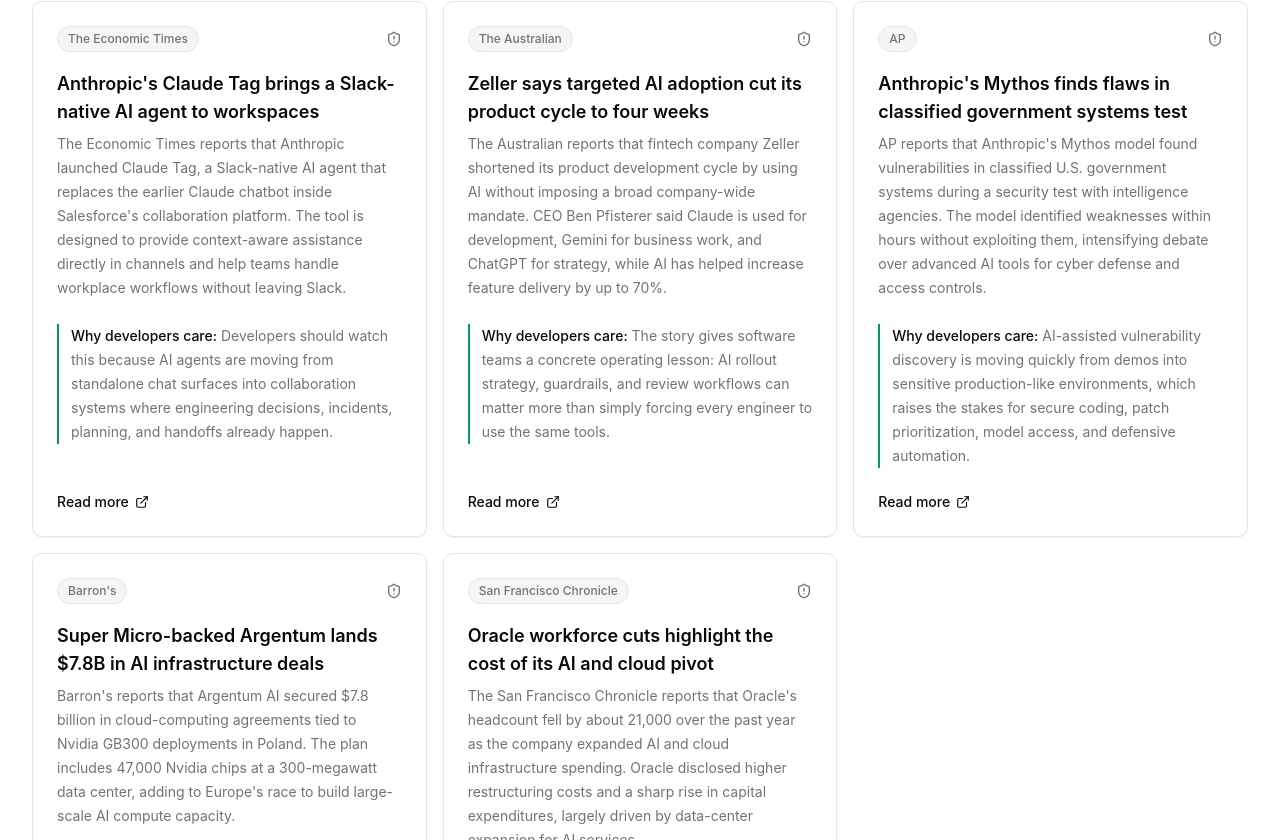
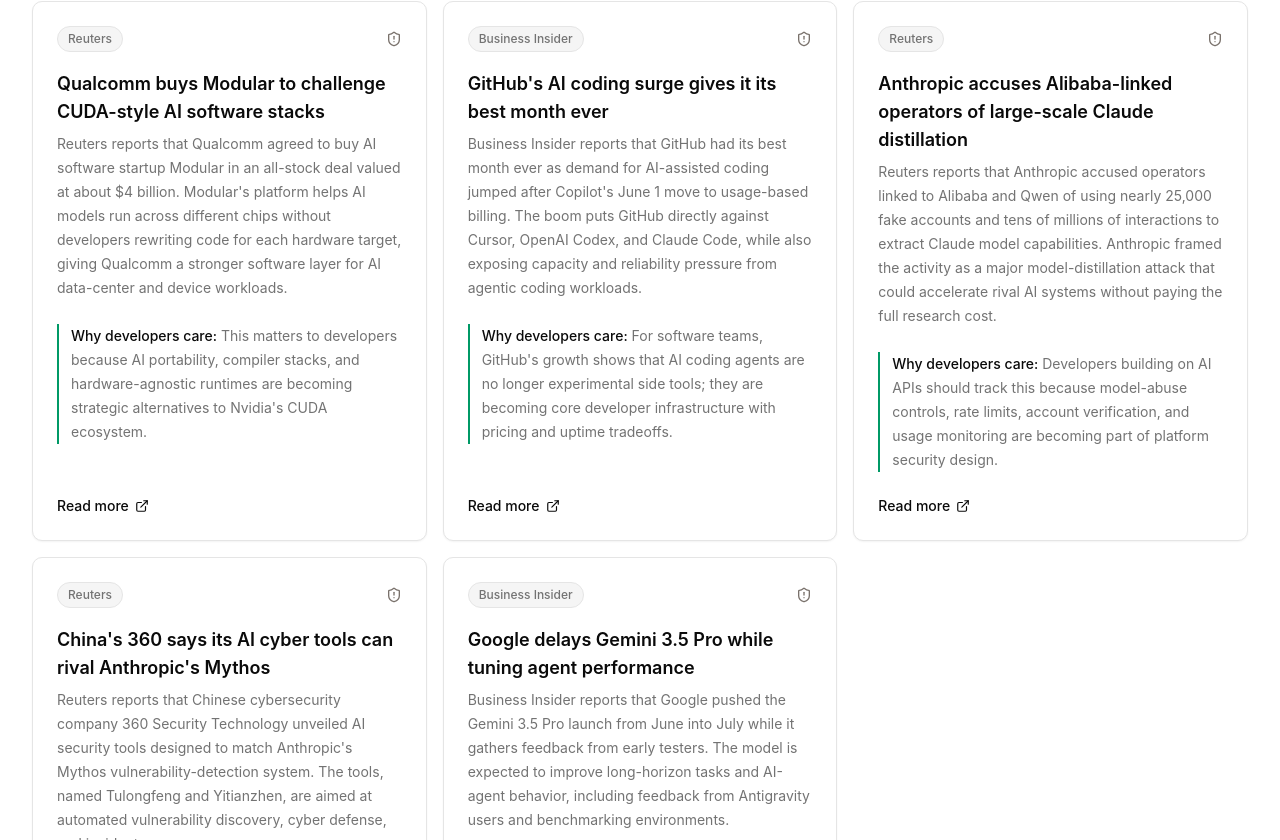
Before and after one commit to Zlatanoski/DevNews, a Next.js app in the folder frontend/: page / in a window 1280 px wide. Shown: the part 740-1580 px from the top of the page. Built offline with nearby package versions, Linux system fonts and the light colour scheme; no server answers.

Commit message:
Update DevNews stories for 2026-06-25 with same-day verified sources

```diff
--- a/frontend/src/components/digest-data.ts
+++ b/frontend/src/components/digest-data.ts
@@ -1,53 +1,51 @@
 export const stories = [
   {
     headline:
-      "Anthropic's Claude Tag brings a Slack-native AI agent to workspaces",
+      "Qualcomm buys Modular to challenge CUDA-style AI software stacks",
     summary:
-      "The Economic Times reports that Anthropic launched Claude Tag, a Slack-native AI agent that replaces the earlier Claude chatbot inside Salesforce's collaboration platform. The tool is designed to provide context-aware assistance directly in channels and help teams handle workplace workflows without leaving Slack.",
-    source: "The Economic Times",
-    url: "https://m.economictimes.com/tech/artificial-intelligence/anthropic-launches-claude-tag-everything-you-need-to-know-about-the-slack-native-ai-agent/articleshow/131958086.cms",
+      "Reuters reports that Qualcomm agreed to buy AI software startup Modular in an all-stock deal valued at about $4 billion. Modular's platform helps AI models run across different chips without developers rewriting code for each hardware target, giving Qualcomm a stronger software layer for AI data-center and device workloads.",
+    source: "Reuters",
+    url: "https://www.reuters.com/business/qualcomm-buy-ai-startup-modular-2026-06-24/",
     why:
-      "Developers should watch this because AI agents are moving from standalone chat surfaces into collaboration systems where engineering decisions, incidents, planning, and handoffs already happen.",
+      "This matters to developers because AI portability, compiler stacks, and hardware-agnostic runtimes are becoming strategic alternatives to Nvidia's CUDA ecosystem.",
+  },
+  {
+    headline: "GitHub's AI coding surge gives it its best month ever",
+    summary:
+      "Business Insider reports that GitHub had its best month ever as demand for AI-assisted coding jumped after Copilot's June 1 move to usage-based billing. The boom puts GitHub directly against Cursor, OpenAI Codex, and Claude Code, while also exposing capacity and reliability pressure from agentic coding workloads.",
+    source: "Business Insider",
+    url: "https://www.businessinsider.com/github-best-month-ever-internal-meeting-2026-6",
+    why:
+      "For software teams, GitHub's growth shows that AI coding agents are no longer experimental side tools; they are becoming core developer infrastructure with pricing and uptime tradeoffs.",
   },
   {
     headline:
-      "Zeller says targeted AI adoption cut its product cycle to four weeks",
+      "Anthropic accuses Alibaba-linked operators of large-scale Claude distillation",
     summary:
-      "The Australian reports that fintech company Zeller shortened its product development cycle by using AI without imposing a broad company-wide mandate. CEO Ben Pfisterer said Claude is used for development, Gemini for business work, and ChatGPT for strategy, while AI has helped increase feature delivery by up to 70%.",
-    source: "The Australian",
-    url: "https://www.theaustralian.com.au/business/technology/zeller-ceo-reveals-how-rejecting-ai-mandates-cut-product-cycle-to-four-weeks/news-story/8b3d0bba7e94d15e1b4cade06553e6ea",
+      "Reuters reports that Anthropic accused operators linked to Alibaba and Qwen of using nearly 25,000 fake accounts and tens of millions of interactions to extract Claude model capabilities. Anthropic framed the activity as a major model-distillation attack that could accelerate rival AI systems without paying the full research cost.",
+    source: "Reuters",
+    url: "https://www.reuters.com/world/china/anthropic-says-alibaba-illicitly-extracted-claude-ai-model-capabilities-2026-06-24/",
     why:
-      "The story gives software teams a concrete operating lesson: AI rollout strategy, guardrails, and review workflows can matter more than simply forcing every engineer to use the same tools.",
+      "Developers building on AI APIs should track this because model-abuse controls, rate limits, account verification, and usage monitoring are becoming part of platform security design.",
   },
   {
     headline:
-      "Anthropic's Mythos finds flaws in classified government systems test",
+      "China's 360 says its AI cyber tools can rival Anthropic's Mythos",
     summary:
-      "AP reports that Anthropic's Mythos model found vulnerabilities in classified U.S. government systems during a security test with intelligence agencies. The model identified weaknesses within hours without exploiting them, intensifying debate over advanced AI tools for cyber defense and access controls.",
-    source: "AP",
-    url: "https://apnews.com/article/3e8762c0527c4d8ed657cbe48c84a718",
+      "Reuters reports that Chinese cybersecurity company 360 Security Technology unveiled AI security tools designed to match Anthropic's Mythos vulnerability-detection system. The tools, named Tulongfeng and Yitianzhen, are aimed at automated vulnerability discovery, cyber defense, and incident response.",
+    source: "Reuters",
+    url: "https://www.reuters.com/legal/litigation/chinas-360-says-it-has-developed-tools-match-anthropics-mythos-2026-06-24/",
     why:
-      "AI-assisted vulnerability discovery is moving quickly from demos into sensitive production-like environments, which raises the stakes for secure coding, patch prioritization, model access, and defensive automation.",
+      "AI-assisted vulnerability discovery is becoming a geopolitical and engineering issue, changing how security teams triage bugs, validate findings, and protect critical systems.",
   },
   {
-    headline:
-      "Super Micro-backed Argentum lands $7.8B in AI infrastructure deals",
+    headline: "Google delays Gemini 3.5 Pro while tuning agent performance",
     summary:
-      "Barron's reports that Argentum AI secured $7.8 billion in cloud-computing agreements tied to Nvidia GB300 deployments in Poland. The plan includes 47,000 Nvidia chips at a 300-megawatt data center, adding to Europe's race to build large-scale AI compute capacity.",
-    source: "Barron's",
-    url: "https://www.barrons.com/articles/super-micro-ai-argentum-nvidia-chips-895c7460",
+      "Business Insider reports that Google pushed the Gemini 3.5 Pro launch from June into July while it gathers feedback from early testers. The model is expected to improve long-horizon tasks and AI-agent behavior, including feedback from Antigravity users and benchmarking environments.",
+    source: "Business Insider",
+    url: "https://www.businessinsider.com/google-3-5-pro-july-release-tokens-ai-agents-model-2026-6",
     why:
-      "Developers building AI products depend on GPU supply, regional cloud capacity, and inference pricing, so new infrastructure deals can affect where teams deploy and how much advanced AI workloads cost.",
-  },
-  {
-    headline:
-      "Oracle workforce cuts highlight the cost of its AI and cloud pivot",
-    summary:
-      "The San Francisco Chronicle reports that Oracle's headcount fell by about 21,000 over the past year as the company expanded AI and cloud infrastructure spending. Oracle disclosed higher restructuring costs and a sharp rise in capital expenditures, largely driven by data-center expansion for AI services.",
-    source: "San Francisco Chronicle",
-    url: "https://www.sfchronicle.com/tech/article/oracle-ai-workforce-cuts-22317134.php",
-    why:
-      "Oracle's shift matters to developers because enterprise software vendors are reallocating money and teams toward AI infrastructure, changing platform roadmaps, cloud capacity, pricing pressure, and support priorities.",
+      "Model launch timing affects developers planning products around Gemini, especially teams depending on stronger long-context, coding, and agent workflows.",
   },
 ]
 
```
